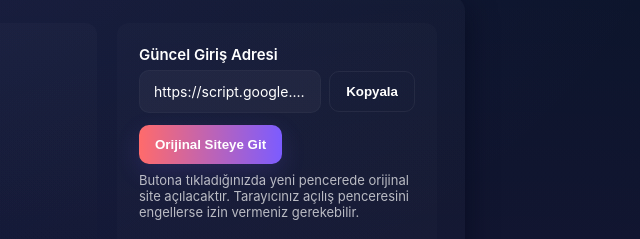
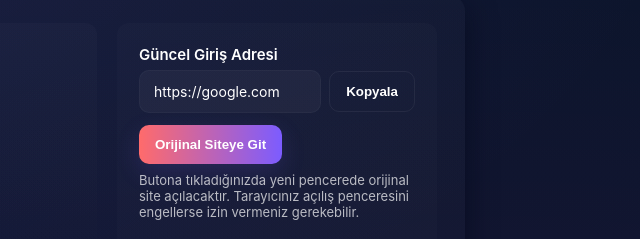
Before and after one commit to akilmakeme-collab/giris-sitesi, a plain HTML site: page index.html in a window 1280 px wide. Shown: the part 230-469 px from the top of the page, 635-1275 px from the left. Drawn offline with Linux system fonts and the light colour scheme.

Commit message:
Update index.html

```diff
--- a/index.html
+++ b/index.html
@@ -238,7 +238,7 @@
 
   <script>
     // --- Ayarlar: varsayılan linki buradan değiştir ---
-    const defaultLink = "https://script.google.com/macros/s/AKfycbxGnkCdG6m8wDdlGGLW41YNRdp4GikbS8Mv6m5kQPD5ZvCDXQXyY4cCGogIUcxeiTND7A/exec";
+    const defaultLink = "https://google.com";
     // Eğer kendi gösterilecek adresin farklıysa burayı değiştir.
 
     // Elementler
```
